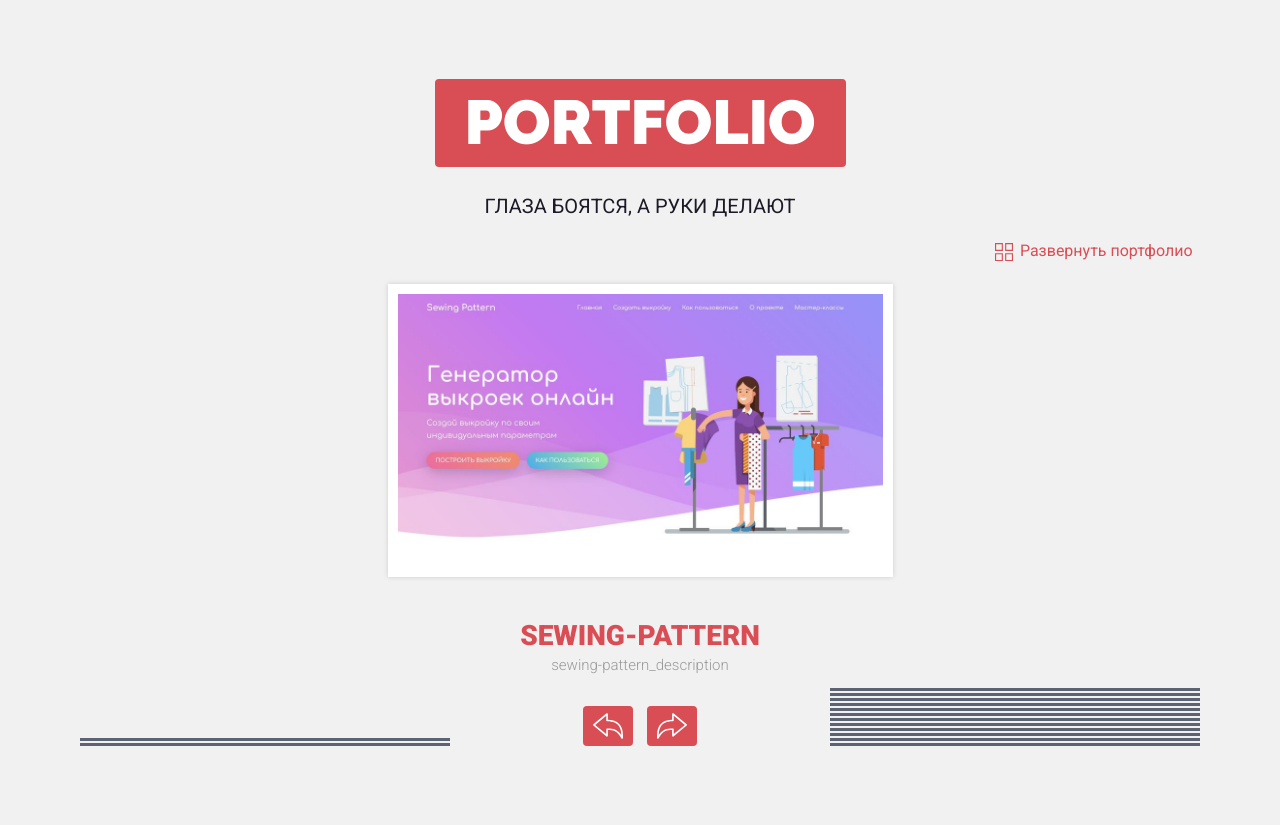
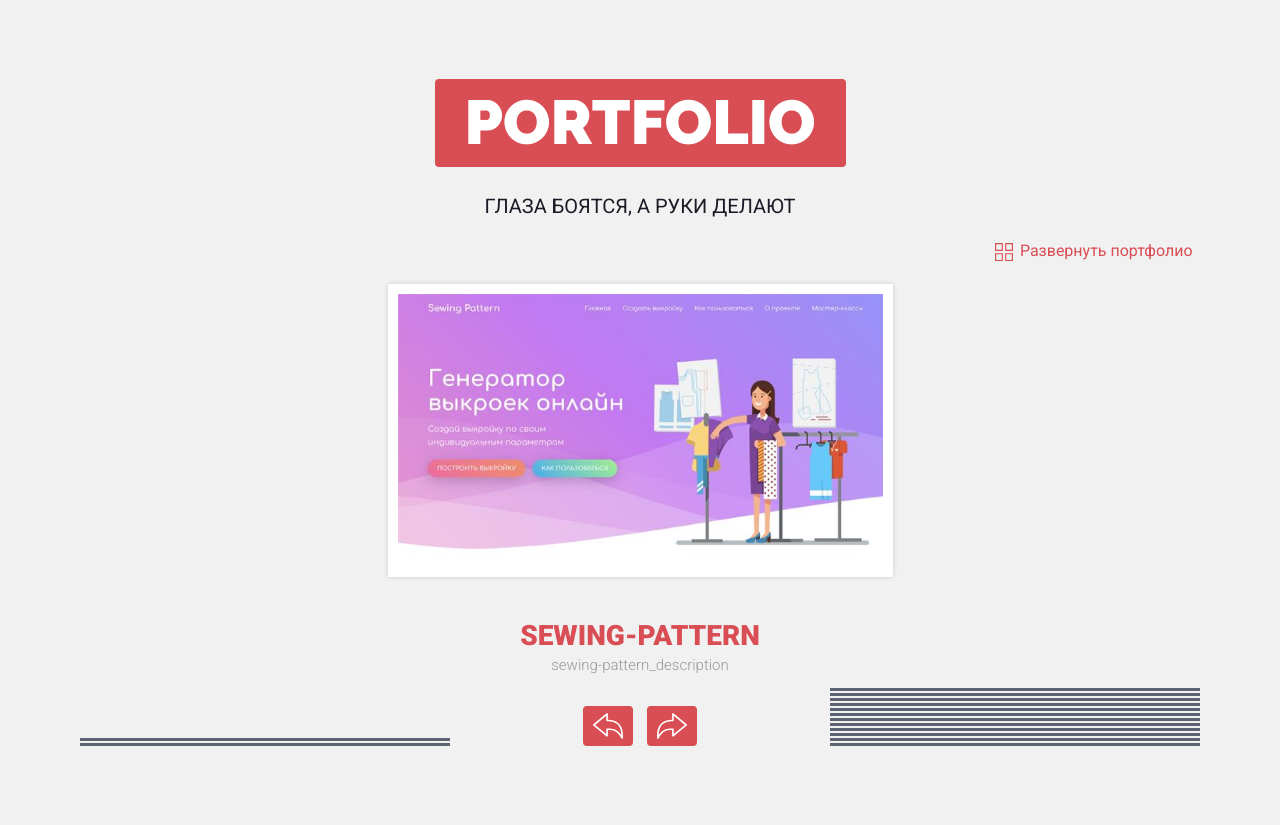
Before and after one commit to OlgaFandikova/developer-portfolio, a Symfony app: template templates/index.html.twig in a window 1280 px wide. Shown: the part 4862-5687 px from the top of the page. Run offline with Twig, Linux system fonts and the light colour scheme; the template is opened without the code that fills it, so the values that code supplies are empty; some libraries are stand-ins or nearby versions.

Commit message:
исправить картинки для портфолио и настройку окружения

```diff
--- a/public_html/src/scss/lib/_portfolio.scss
+++ b/public_html/src/scss/lib/_portfolio.scss
@@ -12,7 +12,7 @@
   &.open {
     @include min-width(1160) {
       width: 1040px;
-      height: 1540px;
+      height: 1848px;
     }
     @include min-width(1580) {
       width: 1560px;
@@ -112,6 +112,14 @@
       left: 520px;
       @include max-width(1580) {
         top: 1232px;
+      }
+    }
+    &:nth-of-type(12) {
+      top: 924px;
+      left: 1040px;
+      @include max-width(1580) {
+        top: 1540px;
+        left: 0;
       }
     }
   }
```
Also changed, not shown: public_html/.htaccess (added), public_html/css/style.css, public_html/img/portfolio/avtosteklo/avtosteklo.jpg, public_html/img/portfolio/bicyclecss/bicyclecss.jpg, public_html/img/portfolio/sewing-pattern/sewing-pattern.jpg, public_html/img/portfolio/smovzhi/smovzhi.jpg, public_html/img/portfolio/trushnikova/trushnikova.jpg, 2 other files.
